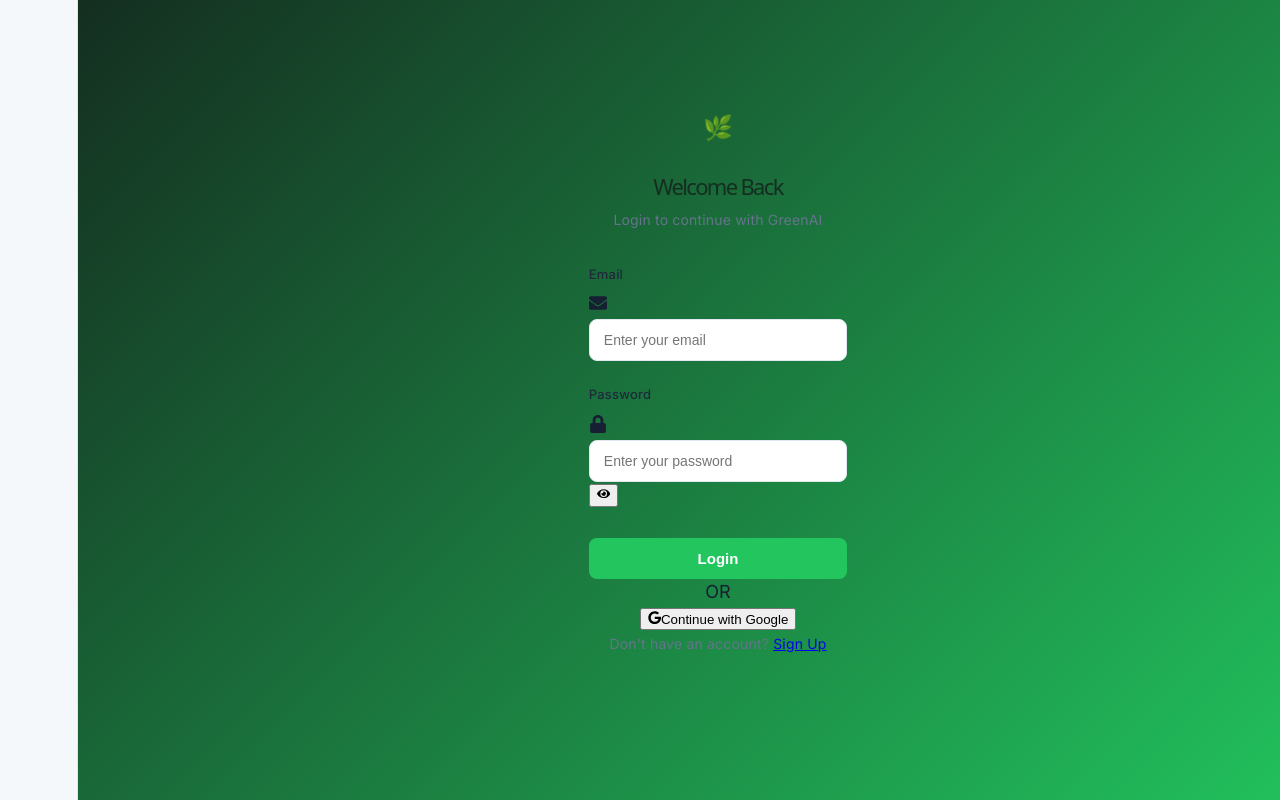
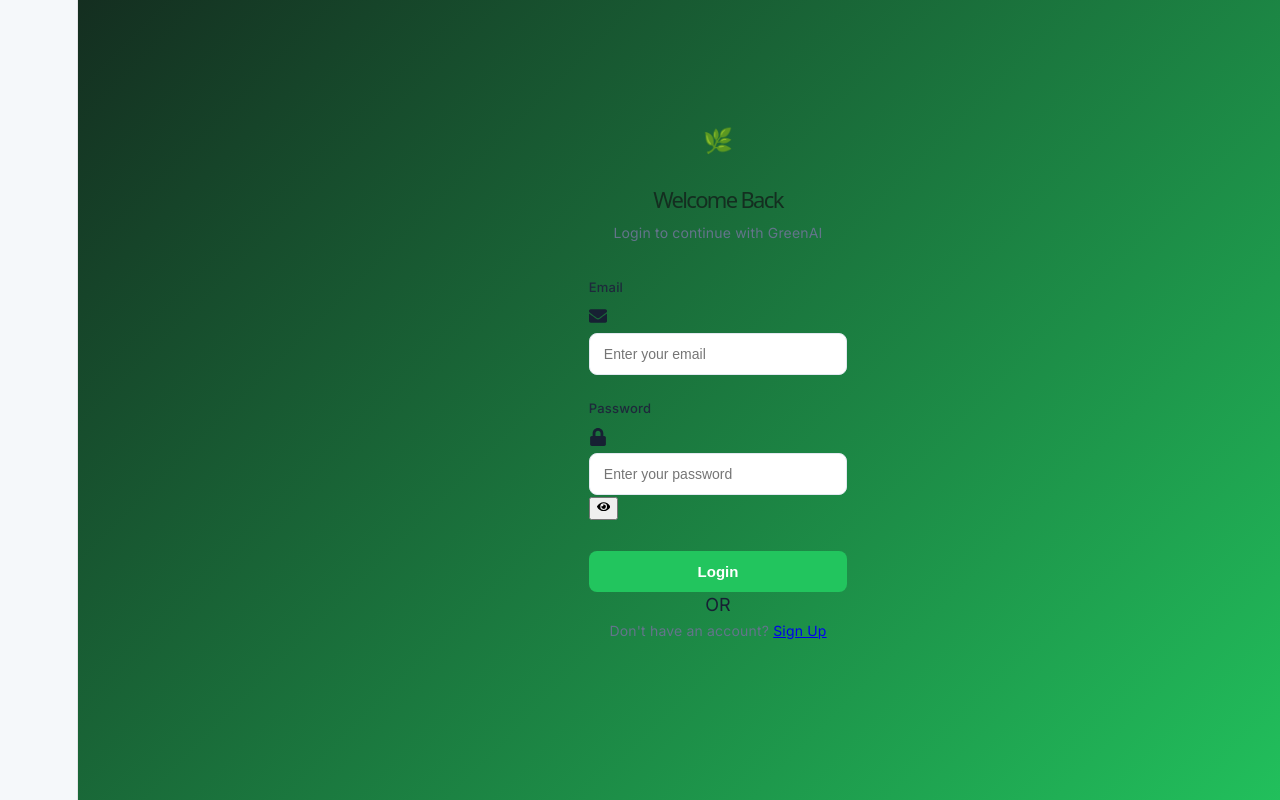
Before and after one commit to nargis25-ui/code-for-nature, a React app in the folder frontend/: page /login in a window 1280 px wide. Shown: the top 800 px of the page. Built offline with nearby package versions, Linux system fonts and the light colour scheme; no server answers; the HTML template or start-up script is replaced by a standard one.

Commit message:
Remove Firebase authentication

```diff
--- a/frontend/package.json
+++ b/frontend/package.json
@@ -11,7 +11,6 @@
   },
   "dependencies": {
     "chart.js": "^4.5.1",
-    "firebase": "^12.19.0",
     "lucide-react": "^1.38.0",
     "react": "^19.2.8",
     "react-dom": "^19.2.8",
--- a/frontend/src/pages/Login.jsx
+++ b/frontend/src/pages/Login.jsx
@@ -5,20 +5,14 @@
 import {
   FaEnvelope,
   FaLock,
-  FaGoogle,
   FaEye,
   FaEyeSlash,
 } from "react-icons/fa";
-
-import { signInWithPopup } from "firebase/auth";
-import { auth, googleProvider } from "../firebase";
 
 function Login() {
   const [email, setEmail] = useState("");
   const [password, setPassword] = useState("");
   const [showPassword, setShowPassword] = useState(false);
-  const [loading, setLoading] = useState(false);
-
   const navigate = useNavigate();
 
   // Email + Password Login
@@ -36,25 +30,6 @@
 
     // Go to Dashboard
     navigate("/dashboard", { replace: true });
-  };
-
-  // Google Login
-  const handleGoogleLogin = async () => {
-    try {
-      setLoading(true);
-
-      const result = await signInWithPopup(auth, googleProvider);
-
-      sessionStorage.setItem("isLoggedIn", "true");
-      sessionStorage.setItem("userEmail", result.user.email);
-
-      navigate("/dashboard", { replace: true });
-    } catch (error) {
-      console.error("Google Login Error:", error);
-      alert("Google login failed. Please try again.");
-    } finally {
-      setLoading(false);
-    }
   };
 
   return (
@@ -134,20 +109,6 @@
           <span>OR</span>
         </div>
 
-        {/* Google Login */}
-        <button
-          type="button"
-          className="google-btn"
-          onClick={handleGoogleLogin}
-          disabled={loading}
-        >
-          <FaGoogle />
-
-          {loading
-            ? "Signing in..."
-            : "Continue with Google"}
-        </button>
-
         {/* Signup */}
         <p className="signup-text">
           Don't have an account?{" "}
```
Also changed, not shown: 1 other file (tests, documents, lock files or other folders).
